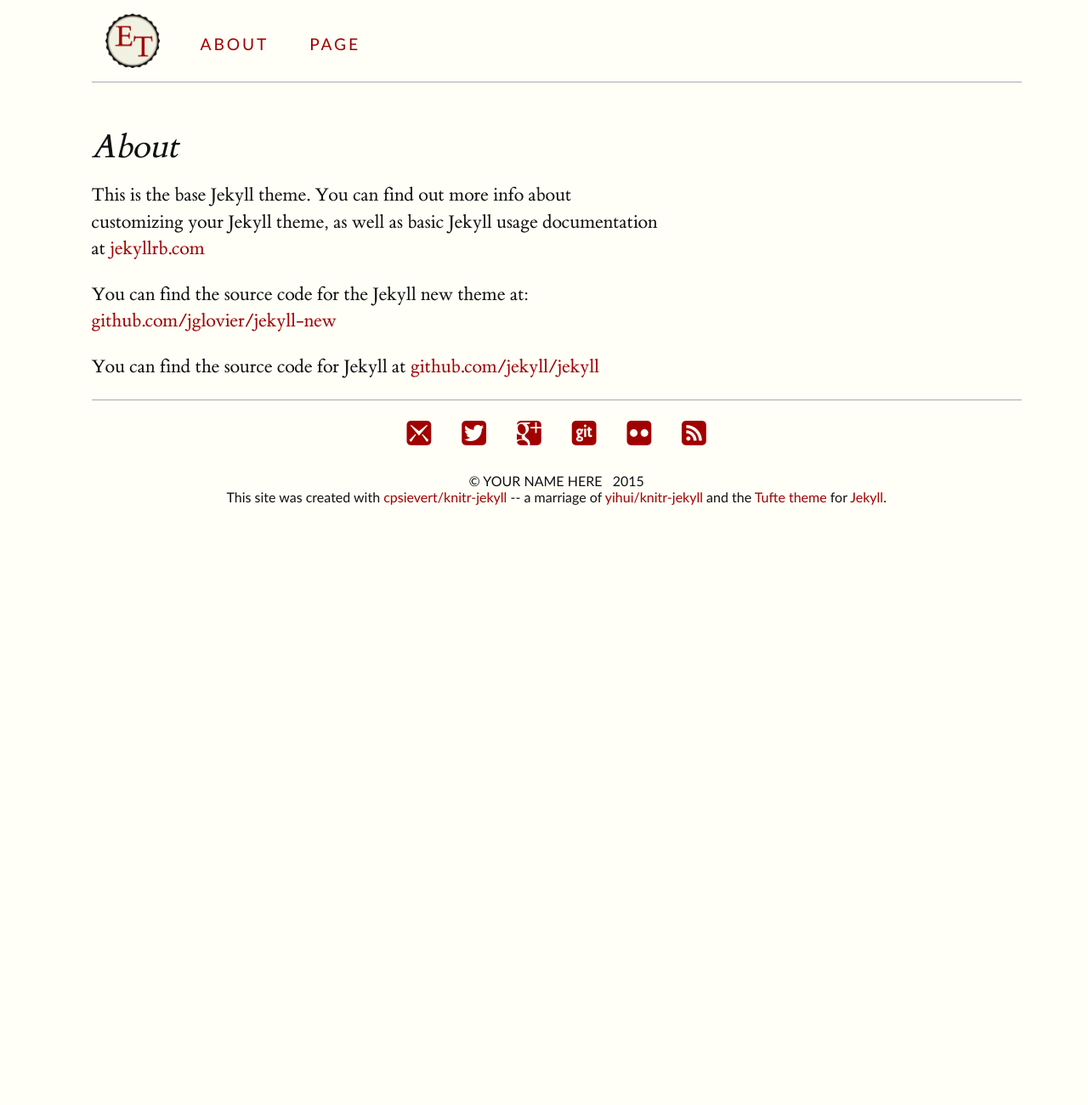
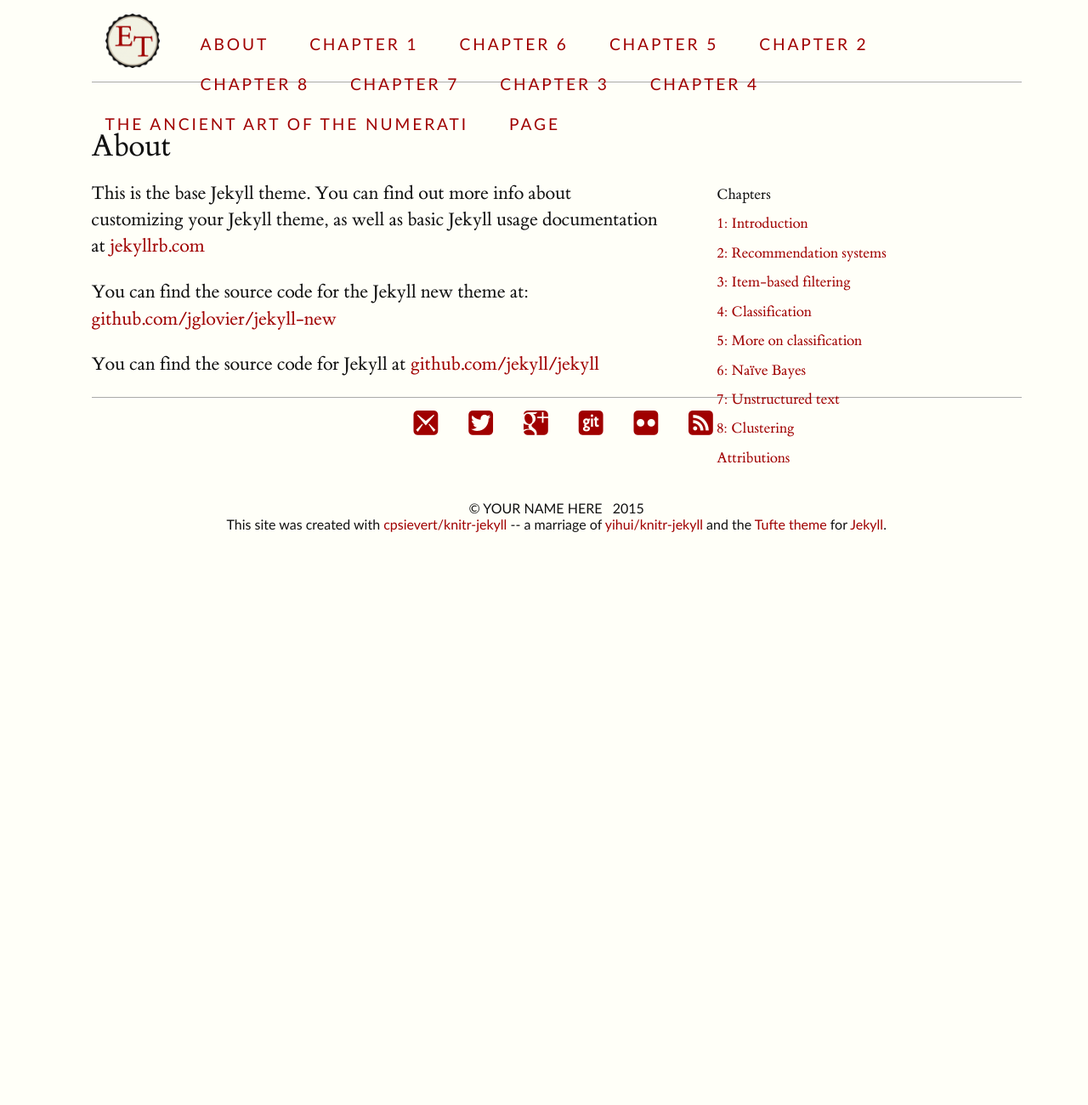
Before and after one commit to zacharski/christmas, a Jekyll site: the page built from about.md, in a window 1280 px wide. Shown: the whole page at 85% size. Built offline with Jekyll 4.4.1, drawn with Linux system fonts in a browser that asks for light colours.

```diff
--- a/_layouts/page.html
+++ b/_layouts/page.html
@@ -8,6 +8,17 @@ layout: default
   </header>
 
   <article class="post-content">
+  <p><span class="marginnote">Chapters<br />
+  <a href="{{site.baseurl}}chapter1">1: Introduction</a></br />
+  <a href="{{site.baseurl}}chapter2">2: Recommendation systems</a></br />
+ <a href="{{site.baseurl}}chapter3">3: Item-based filtering</a></br />
+<a href="{{site.baseurl}}chapter4">4: Classification</a></br />
+<a href="{{site.baseurl}}chapter5">5: More on classification</a></br />
+<a href="{{site.baseurl}}chapter6">6: Naïve Bayes</a></br />
+<a href="{{site.baseurl}}chapter7">7: Unstructured text</a></br />
+<a href="{{site.baseurl}}chapter8">8: Clustering</a></br />
+<a href="https://docs.google.com/spreadsheets/d/1pklU_T3lo1089hSKv_LhRI5QWWYBk5oOh4mASlmIDVI/edit#gid=0">Attributions</a>
+  </p></span>
     {{ content }}
   </article>
 
--- /dev/null
+++ b/chapter3/index.md
@@ -0,0 +1,30 @@
+---
+layout: page
+title: Chapter 3
+---
+## Implicit Ratings and Item Based Filtering
+This chapter starts with a discussion of the types of user ratings we can use. Users can explicitly give ratings (thumbs up, thumbs down, 5 stars, or whatever) or they can rate products implicitly–if they buy an mp3 from Amazon, we can view that purchase as a ‘like’ rating.
+
+
+### Contents
+
+* Explicit ratings
+* Implicit ratings
+* Which is more accurate: explicit or implicit?
+* User-based filtering
+* Item-based filtering
+* Adjusted Cosine Similarity
+* Slope One Algorithm
+* Python code for Slope One
+* MovieLens data
+
+### [The PDF of the Chapter]({{site.baseurl}}/assets/guideChapters/DataMining-ch3.pdf)
+
+### Python code
+
+There is only one Python file for this chapter: [recommender3.py](https://raw.githubusercontent.com/zacharski/pg2dm-python/master/ch3/recommender3.py)
+
+
+### Data
+
+In addition to the data set introduced in chapter 2, this chapter uses the MovieLens dataset available from [www.grouplens.org](http://grouplens.org) The dataset used in this chapter is the smallest one on that site–the 100,000 rating one.
--- a/css/main.css
+++ b/css/main.css
@@ -170,7 +170,7 @@ a {
 
 html {
   text-align: baseline;
-  font-size: 11px;
+  font-size: 10px;
   -webkit-font-smoothing: antialiased;
   -moz-osx-font-smoothing: grayscale; }
 
@@ -179,7 +179,7 @@ html {
     display: none; } }
 @media screen and (min-width: 800px) {
   html {
-    font-size: 12px; } }
+    font-size: 11px; } }
 @media screen and (min-width: 900px) {
   html {
     font-size: 13px; } }
@@ -214,6 +214,13 @@ body > header {
   border-bottom: 1px #aaaaaa solid;
   max-width: 90%;
   padding-bottom: 0.5rem; }
+
+ul {
+    list-style-position: inside;
+    margin-left: 1em;
+}
+
+
 
 header > nav.group {
   height: 4.5rem; }
@@ -326,7 +333,7 @@ pre {
 article {
   position: relative; }
 
-p, li {
+p {
   font-size: 1.4rem;
   line-height: 1.4;
   margin-top: 1.4rem;
@@ -334,6 +341,15 @@ p, li {
   padding-right: 0px;
   vertical-align: baseline;
 }
+
+li {
+  font-size: 1.4rem;
+  line-height: 1.1;
+  margin-top: 1rem;
+  margin-bottom: 1rem;
+  padding-left: 0px;
+  vertical-align: baseline; }
+
 
 p, article ul li, article ol li, pre code, pre code p, code {
   width: 55%; }
@@ -372,7 +388,7 @@ sub {
   width: 50%;
   margin-top: 0rem;
   margin-bottom: 1.96rem;
-  font-size: 1.0rem;
+  font-size: 1.1rem;
   line-height: 1.96;
   vertical-align: baseline;
   position: relative; }
@@ -389,32 +405,43 @@ sub {
 @media screen and (max-width: 400px) {
   .sidenote, .marginnote {
     display: none; } }
-h1 {
-  font-style: italic;
+
+
+h1.big {
+  /*font-style: italic; */
   font-weight: 400;
   margin-top: 5%;
   margin-bottom: 1.568rem;
   font-size: 2.5rem;
+  line-height: 1; }
+
+
+h1 {
+  /*font-style: italic;*/
+  font-weight: 400;
+  margin-top: 5%;
+  margin-bottom: 1.568rem;
+  font-size: 2.3rem;
   line-height: 0.784; }
 
 h2 {
-  font-style: italic;
+  /*font-style: italic;*/
   font-weight: 400;
-  font-size: 2.1rem;
+  font-size: 2rem;
   margin-top: 1.86666666666667rem;
   margin-bottom: 0rem;
   line-height: 0.9333333333333; }
 
 h3 {
-  font-style: italic;
+  /*font-style: italic;*/
   font-weight: 400;
-  font-size: 1.8rem;
+  font-size: 1.7rem;
   margin-top: 2.177777777778rem;
   margin-bottom: 0;
   line-height: 1.088888888889; }
 
 h4 {
-  font-style: italic;
+  /*font-style: italic;*/
   font-weight: 400;
   font-size: 1.6rem;
   margin-top: 2.45rem;
```
Also changed, not shown: chapter1/index.md (added, +19 -0 lines), chapter2/index.md (added, +36 -0 lines), chapter4/index.md (added, +43 -0 lines), chapter5/index.md (added, +40 -0 lines), chapter6/index.md (added, +40 -0 lines), chapter7/index.md (added, +33 -0 lines), chapter8/index.md (added, +40 -0 lines), index.html (deleted, +0 -23 lines), index.md (added, +53 -0 lines).
